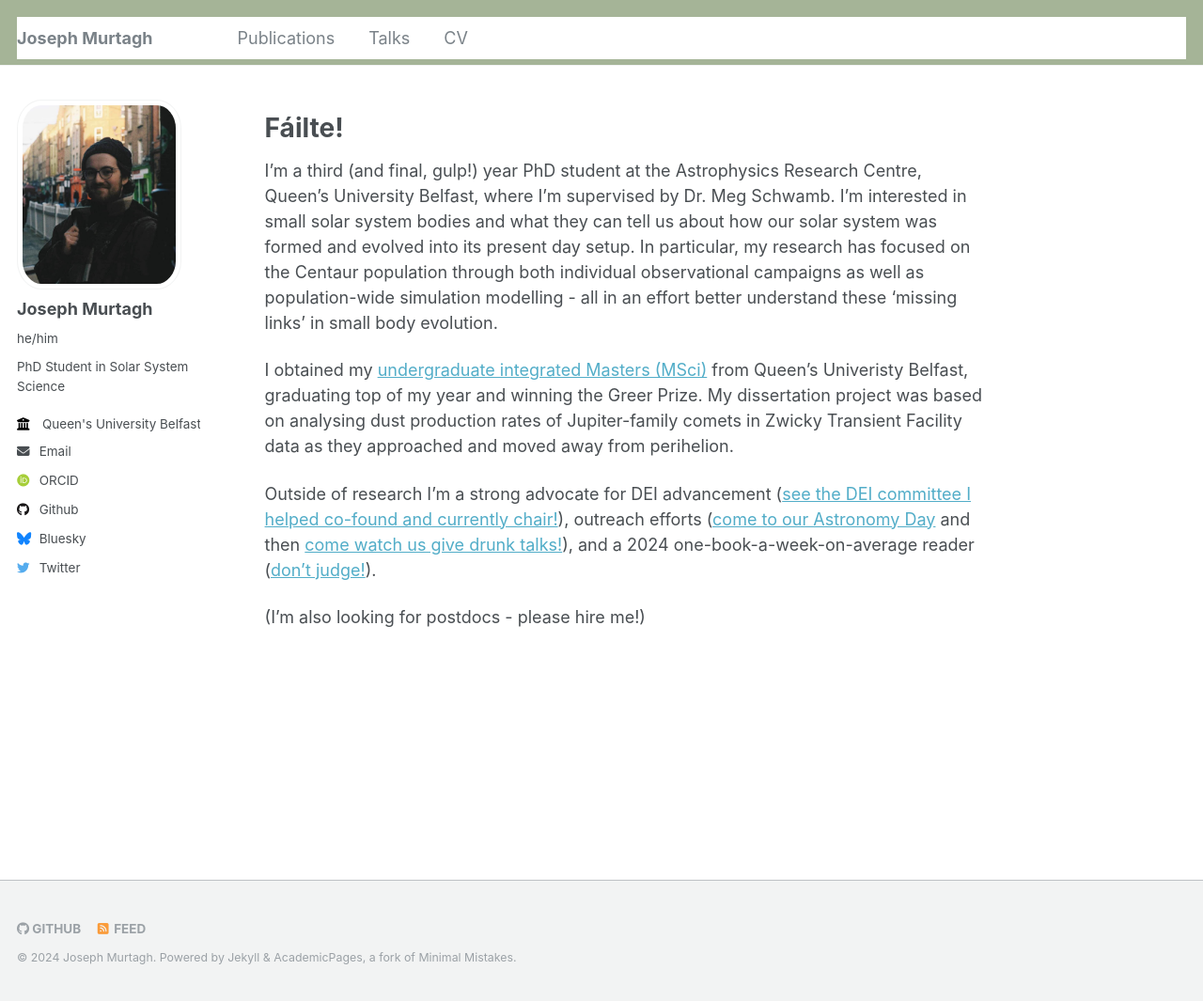
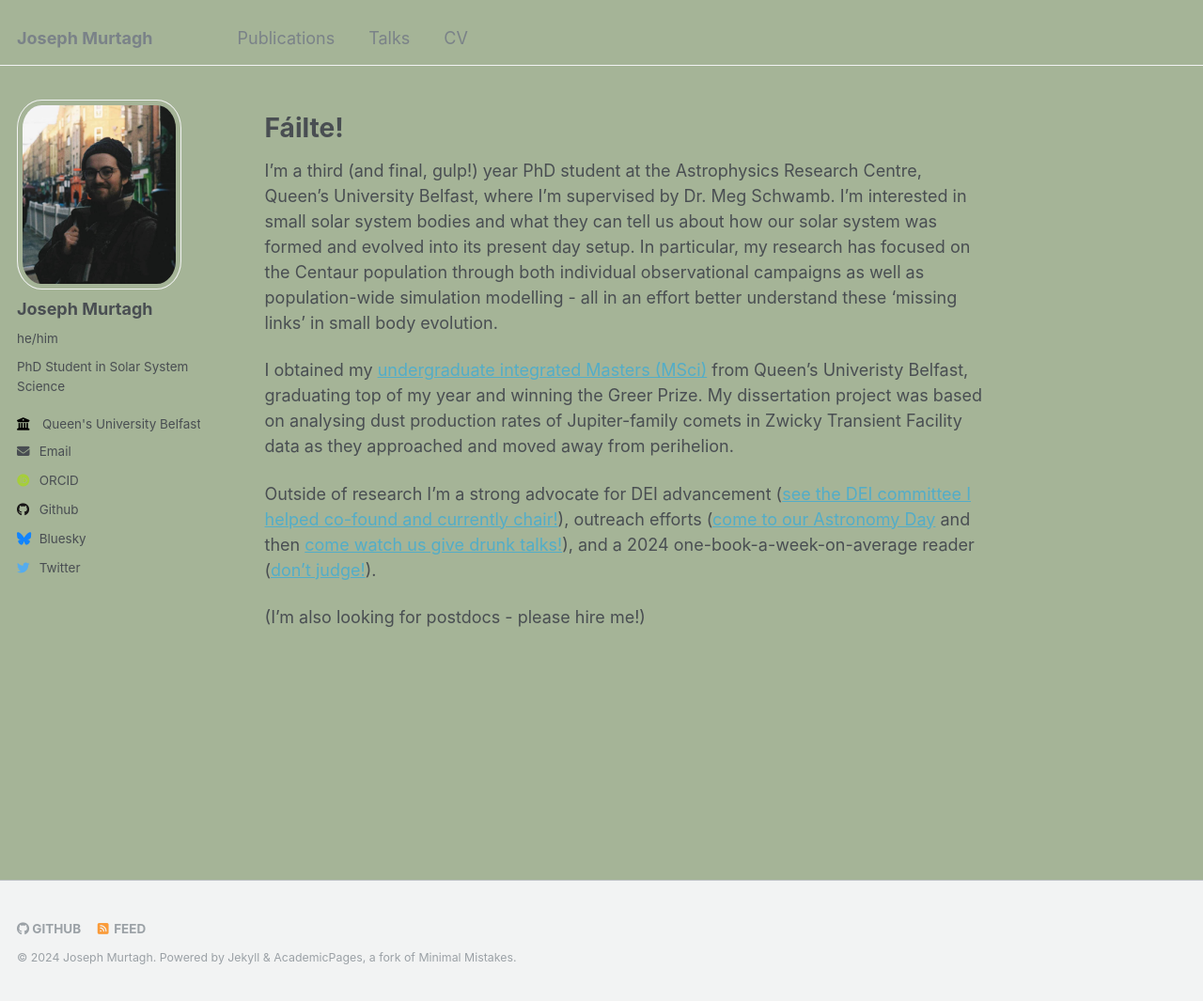
Before and after one commit to astjoephysics/astjoephysics.github.io, a Jekyll site: the page built from _pages/about.md, in a window 1280 px wide and 1065 px high. Shown: the whole window at 94% size. Built offline with Jekyll 4.4.1, drawn with Linux system fonts in a browser that asks for light colours; some web fonts are replaced.

Commit message:
what's this do

```diff
--- a/_sass/_variables.scss
+++ b/_sass/_variables.scss
@@ -62,7 +62,7 @@ $light-gray                 : mix(#fff, $gray, 50%);
 $lighter-gray               : mix(#fff, $gray, 90%);
 
 $body-color                 : #fff;
-$background-color           : #fff;
+$background-color           : #a5b497;
 $code-background-color      : #fafafa;
 $code-background-color-dark : $light-gray;
 $text-color                 : $dark-gray;
```
